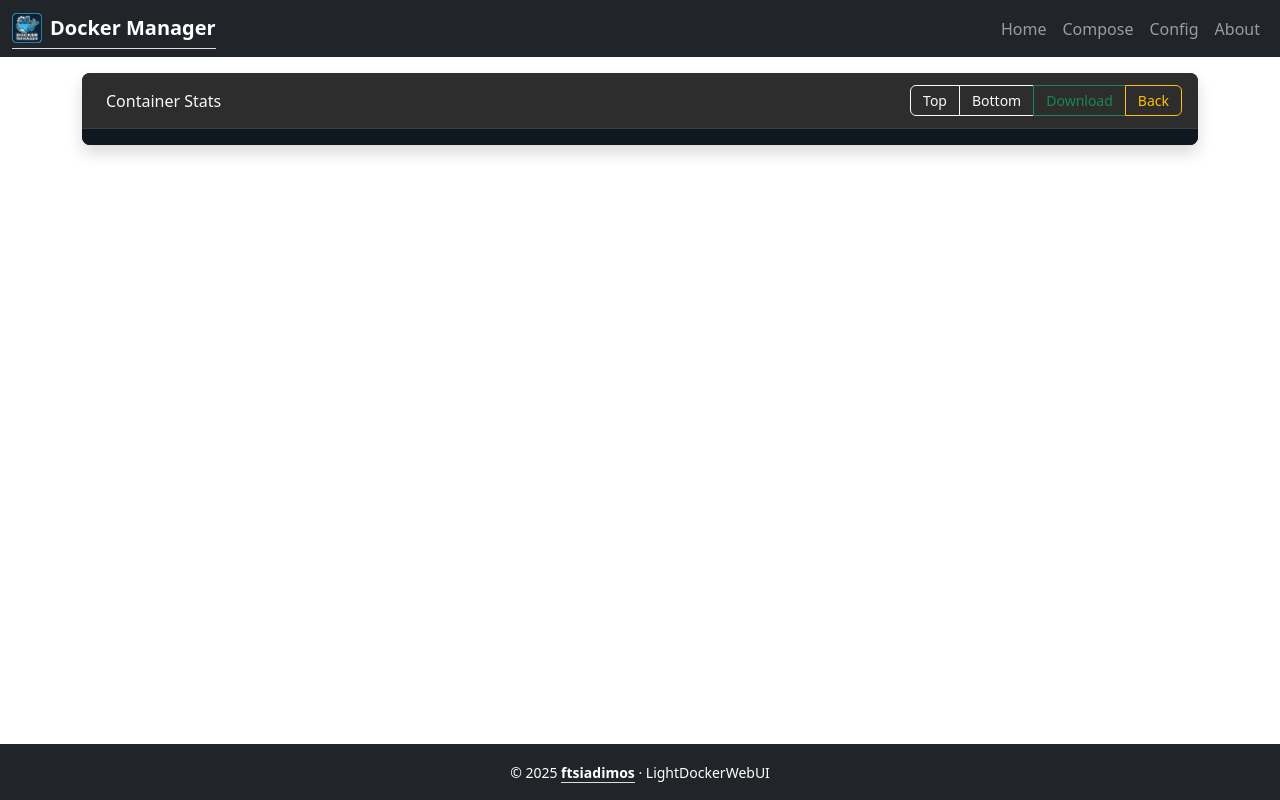
After one commit to ftsiadimos/simpledockerwebui, a Flask app: template app/templates/stats.html in a window 1280 px wide. The commit adds this page. Run offline with Flask 3, Linux system fonts and the light colour scheme; the template is opened without the code that fills it, so the values that code supplies are empty; some libraries are stand-ins or nearby versions.

Commit message:
feat: add container stats endpoint and corresponding stats page

```diff
--- a/app/main.py
+++ b/app/main.py
@@ -436,6 +436,32 @@ def comma():
         return redirect(url_for('main.index'))
 
 
+@main_bp.route("/stats", methods=["POST"])
+def stats():
+    """Display stats for selected containers."""
+    container_ids = request.form.getlist("interests")
+    if not container_ids:
+        flash('No containers selected.', 'warning')
+        return redirect(url_for('main.index'))
+
+    base_url, server_obj = get_docker_base_url()
+    env = os.environ.copy()
+    env['DOCKER_HOST'] = base_url
+
+    try:
+        command = ['docker', 'stats', '--no-stream'] + container_ids
+        result = subprocess.run(command, env=env, capture_output=True, text=True, timeout=30)
+        if result.returncode == 0:
+            stats_text = result.stdout
+        else:
+            stats_text = f"Error: {result.stderr}"
+    except subprocess.TimeoutExpired:
+        stats_text = "Timeout while fetching stats."
+    except Exception as e:
+        stats_text = f"Error: {str(e)}"
+
+    return render_template('stats.html', stats_text=stats_text)
+
 
 def _handle_builtin_command(sock, data):
     """Handle built-in shell commands (cd, pwd, clear, ls, cat, echo, help, exit).
--- a/app/templates/about.html
+++ b/app/templates/about.html
@@ -37,7 +37,7 @@
         </a>
       </div>
       <div class="card-footer bg-light">
-        <small class="text-muted">Version 1.0.2 &middot; MIT License</small>
+        <small class="text-muted">Version 1.0.3 &middot; MIT License</small>
       </div>
     </div>
   </div>
--- a/app/templates/base.html
+++ b/app/templates/base.html
@@ -94,7 +94,7 @@
       <div class="container">
         <small>
           &copy; {{ now().year if now is defined else 2025 }}
-          <a href="https://github.com/ftsiadimos" class="text-white text-decoration-none">Fotis Tsiadimos</a>
+          <a href="https://github.com/ftsiadimos/simpledockerwebui" class="text-white text-decoration-none">ftsiadimos</a>
           &middot; LightDockerWebUI
         </small>
       </div>
--- a/app/templates/compose.html
+++ b/app/templates/compose.html
@@ -59,7 +59,7 @@
     margin-bottom: 1.5rem;
   }
   p {
-    color: #000000;
+    color: #ffffff;
     font-size: 1.1em;
   }
 </style>
--- a/app/templates/index.html
+++ b/app/templates/index.html
@@ -52,6 +52,7 @@
   .btn-stop { background: linear-gradient(45deg, #ffc107, #fd7e14); border-color: #ffc107; color: white; }
   .btn-restart { background: linear-gradient(45deg, #17a2b8, #6f42c1); border-color: #17a2b8; color: white; }
   .btn-delete { background: linear-gradient(45deg, #dc3545, #e83e8c); border-color: #dc3545; color: white; }
+  .btn-stats { background: linear-gradient(45deg, #6f42c1, #e91e63); border-color: #6f42c1; color: white; }
   /* Responsive adjustments */
   @media (max-width: 992px) {
     .wrap-cell .ellipsis { max-width: 120px; }
@@ -117,6 +118,9 @@
           <button type="submit" name="submit_button" value="Delete" class="btn btn-custom btn-delete btn-sm"
                   onclick="return confirm('Are you sure you want to delete the selected container(s)?');">
             <i class="fa fa-trash" aria-hidden="true"></i> Delete
+          </button>
+          <button type="submit" formaction="{{ url_for('main.stats') }}" class="btn btn-custom btn-stats btn-sm">
+            <i class="fa fa-bar-chart" aria-hidden="true"></i> Stats
           </button>
         </div>
       </div>
--- /dev/null
+++ b/app/templates/stats.html
@@ -0,0 +1,126 @@
+{% extends 'base.html' %}
+
+{% block content %}
+<style>
+  .stats-container {
+    background-color: #1e1e1e;
+    border-radius: 8px;
+    overflow: hidden;
+  }
+  .stats-header {
+    background-color: #2d2d2d;
+    padding: 0.75rem 1rem;
+    display: flex;
+    justify-content: space-between;
+    align-items: center;
+    border-bottom: 1px solid #3d3d3d;
+  }
+  .stats-content {
+    padding: 0.5rem;
+    max-height: 70vh;
+    overflow-y: auto;
+    overflow-x: auto;
+    color: #c7f9c7;
+    font-family: 'Fira Mono', 'Consolas', 'Monaco', 'Courier New', monospace;
+    font-size: 0.95rem;
+    line-height: 1.4;
+    background: #0f1720;
+  }
+  .stats-line {
+    padding: 0.25rem 0.5rem;
+    margin-bottom: 0.25rem;
+    border-radius: 4px;
+    white-space: pre-wrap;
+    overflow-wrap: anywhere;
+    word-break: break-word;
+  }
+  .stats-line:nth-child(even) {
+    background-color: rgba(255, 255, 255, 0.02);
+  }
+  .stats-line:nth-child(odd) {
+    background-color: rgba(255, 255, 255, 0.01);
+  }
+  .stats-content::-webkit-scrollbar {
+    width: 8px;
+    height: 8px;
+  }
+  .stats-content::-webkit-scrollbar-track {
+    background: #2d2d2d;
+  }
+  .stats-content::-webkit-scrollbar-thumb {
+    background: #555;
+    border-radius: 4px;
+  }
+  .stats-content::-webkit-scrollbar-thumb:hover {
+    background: #666;
+  }
+  .btn-stats-control {
+    padding: 0.25rem 0.75rem;
+    font-size: 0.875rem;
+  }
+</style>
+
+<div class="stats-container shadow">
+  <div class="stats-header">
+    <div class="d-flex align-items-center gap-2">
+      <i class="fa fa-bar-chart text-light" aria-hidden="true"></i>
+      <span class="text-light fw-medium">Container Stats</span>
+    </div>
+    <div class="btn-group" role="group" aria-label="Stats controls">
+      <button type="button" id="scrollTopBtn" class="btn btn-outline-light btn-stats-control" title="Scroll to top">
+        <i class="fa fa-arrow-up" aria-hidden="true"></i> Top
+      </button>
+      <button type="button" id="scrollBottomBtn" class="btn btn-outline-light btn-stats-control" title="Scroll to bottom">
+        <i class="fa fa-arrow-down" aria-hidden="true"></i> Bottom
+      </button>
+      <button type="button" id="downloadBtn" class="btn btn-outline-success btn-stats-control" title="Download stats">
+        <i class="fa fa-download" aria-hidden="true"></i> Download
+      </button>
+      <button type="button" id="goBackBtn" class="btn btn-outline-warning btn-stats-control" title="Go back">
+        <i class="fa fa-arrow-left" aria-hidden="true"></i> Back
+      </button>
+    </div>
+  </div>
+  <div id="statsContent" class="stats-content">
+    {% for line in stats_text.split('\n') %}
+      <div class="stats-line">{{ line | e }}</div>
+    {% endfor %}
+  </div>
+</div>
+
+<script>
+  const statsEl = document.getElementById('statsContent');
+
+  // Scroll to bottom on page load
+  window.addEventListener('load', () => {
+    statsEl.scrollTop = statsEl.scrollHeight;
+  });
+
+  // Scroll controls
+  document.getElementById('scrollTopBtn').addEventListener('click', () => {
+    statsEl.scrollTo({ top: 0, behavior: 'smooth' });
+  });
+
+  document.getElementById('scrollBottomBtn').addEventListener('click', () => {
+    statsEl.scrollTo({ top: statsEl.scrollHeight, behavior: 'smooth' });
+  });
+
+  document.getElementById('goBackBtn').addEventListener('click', () => {
+    window.history.back();
+  });
+
+  // Download stats
+  document.getElementById('downloadBtn').addEventListener('click', () => {
+    const text = Array.from(document.querySelectorAll('.stats-line')).map(e => e.textContent).join('\n');
+    const blob = new Blob([text], { type: 'text/plain;charset=utf-8' });
+    const url = URL.createObjectURL(blob);
+    const a = document.createElement('a');
+    a.href = url;
+    a.download = 'container-stats.txt';
+    document.body.appendChild(a);
+    a.click();
+    a.remove();
+    URL.revokeObjectURL(url);
+  });
+</script>
+{% endblock %}
```
Also changed, not shown: app/templates/logs.html (+0 -16 lines).
